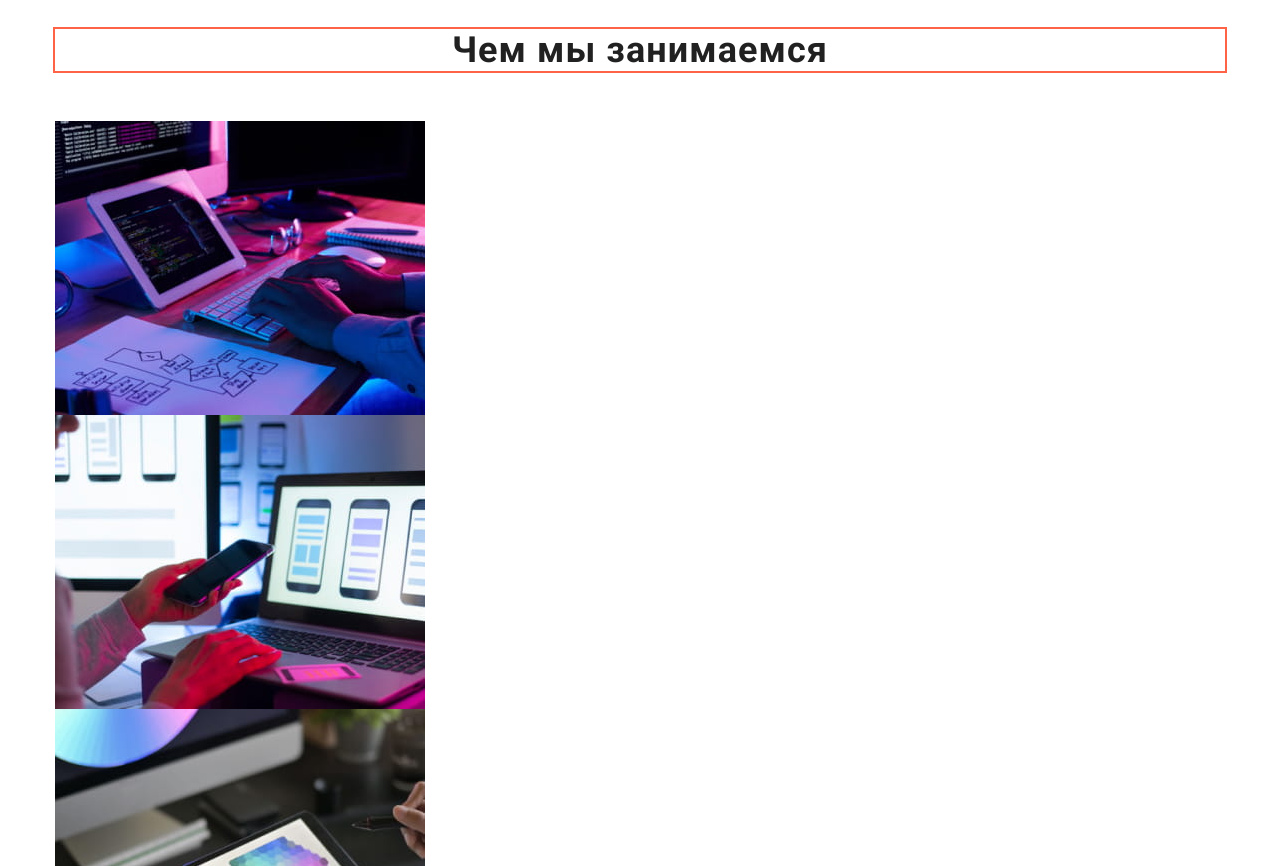
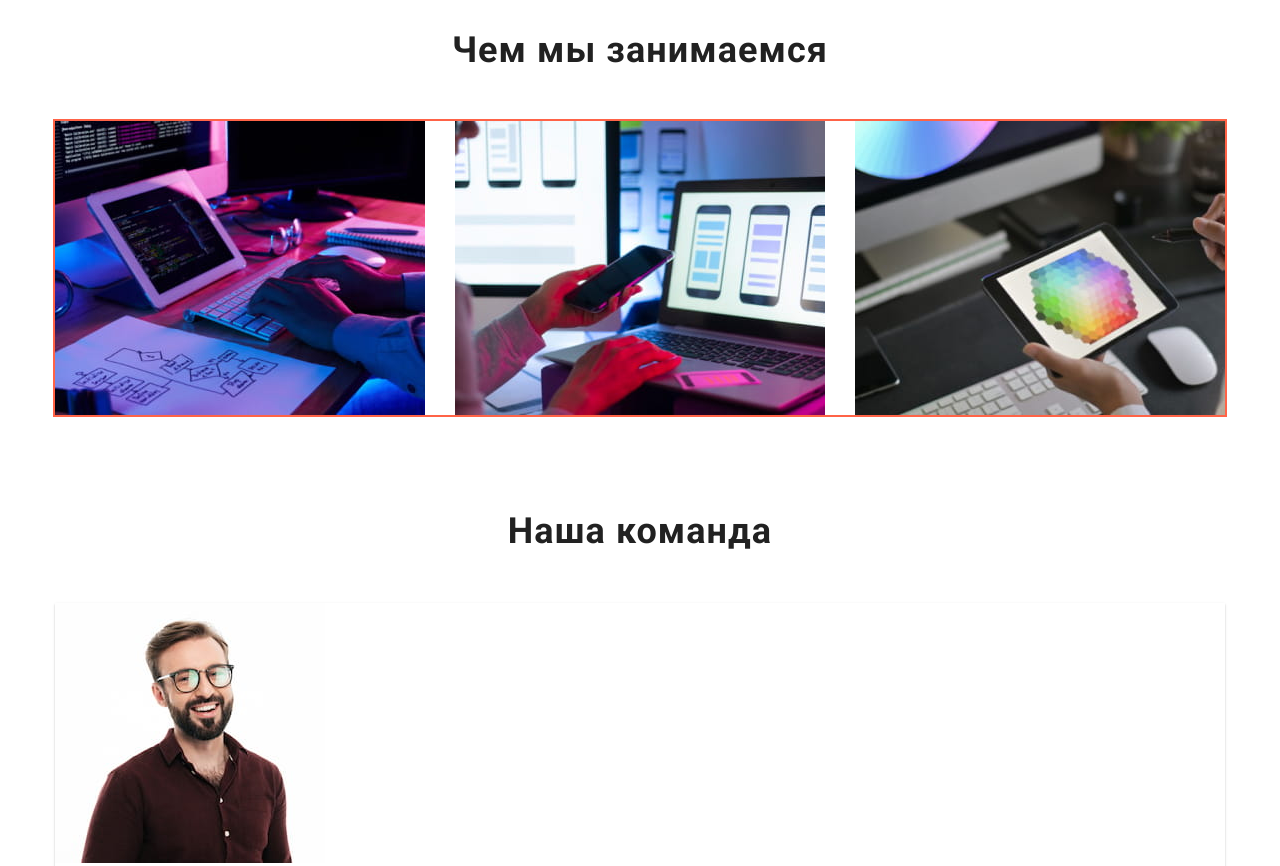
Before and after one commit to VictorSelischev/goit-markup-hw-03, a plain HTML site: page index.html in a window 1280 px wide. Shown: the part 940-1806 px from the top of the page. Drawn offline with nearby package versions, Linux system fonts and the light colour scheme.

Commit message:
Задает свойства flex контейнера секции Услуги компании

```diff
--- a/css/styles.css
+++ b/css/styles.css
@@ -280,7 +280,13 @@ address {
   letter-spacing: 0.03em;
 }
 
-/* Секция услуги компании */
+/* Секция Услуги компании */
+
+.development {
+  display: flex;
+  justify-content: space-between;
+  outline: 2px solid tomato;
+}
 
 .development-title,
 .team-title {
@@ -291,8 +297,6 @@ address {
   line-height: 1.17;
   letter-spacing: 0.03em;
   text-align: center;
-
-  outline: 2px solid tomato;
 }
 
 /* Секция Наша команда */
```
